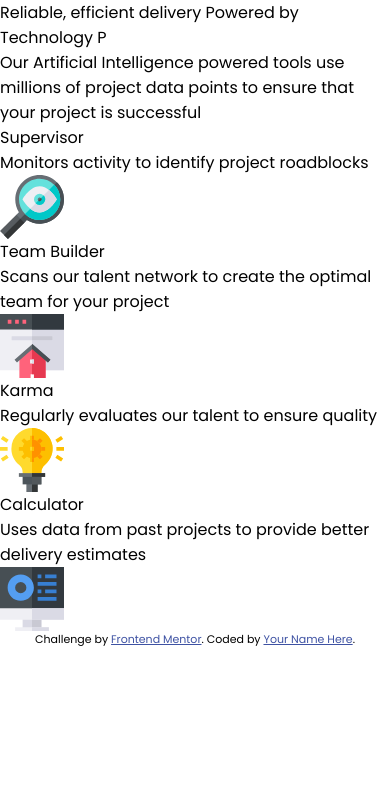
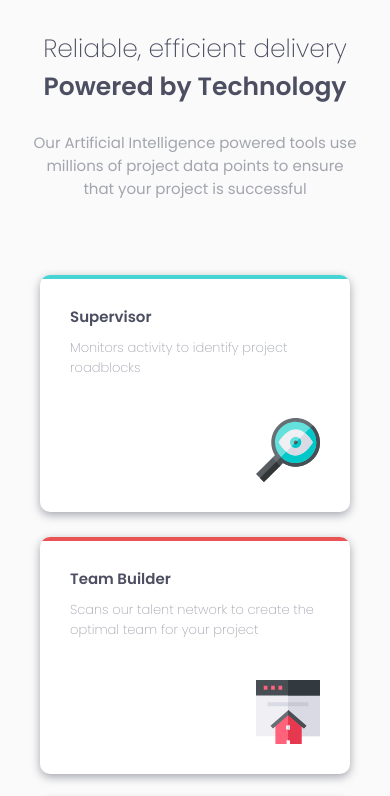
Before and after one commit to dangkhoa1195/four-card-feature-section, a plain HTML site: page index.html in a window 390 px wide. Shown: the top 796 px of the page. Drawn offline with Linux system fonts and the light colour scheme.

Commit message:
update css for mobile design

```diff
--- /dev/null
+++ b/css/_variables.scss
@@ -0,0 +1,10 @@
+$clr-red: hsl(0, 78%, 62%);
+$clr-cyan: hsl(180, 62%, 55%);
+$clr-orange: hsl(34, 97%, 64%);
+$clr-blue: hsl(212, 86%, 64%);
+$clr-background: hsl(0, 0%, 98%);
+$clr-primary: hsl(234, 12%, 34%);
+$clr-secondary: hsl(229, 6%, 66%);
+
+$fw-light: 200;
+$fw-bold: 600;
--- a/css/style.scss
+++ b/css/style.scss
@@ -1,4 +1,85 @@
 @import url('https://fonts.googleapis.com/css2?family=Poppins:wght@200;400;600&display=swap');
+@import './variables';
+html {
+  font-size: 62.5%;
+}
 body {
+  background-color: $clr-background;
+  display: grid;
   font-family: 'Poppins', sans-serif;
+  font-size: 15px;
+  min-height: 100vh;
+  place-items: center;
 }
+.container {
+  min-width: 37.5rem;
+  margin: 0 auto;
+  padding: 3rem;
+}
+.txt-highlight {
+  font-weight: $fw-bold;
+}
+.feature {
+  &__title {
+    color: $clr-primary;
+    font-size: 2.5rem;
+    font-weight: $fw-light;
+    margin-bottom: 2.5rem;
+    text-align: center;
+  }
+  &__desc {
+    color: $clr-secondary;
+    text-align: center;
+  }
+  &__services {
+    align-items: center;
+    display: flex;
+    justify-content: center;
+    flex-direction: column;
+    gap: 2.5rem;
+    margin-top: 7.5rem;
+  }
+  &__service {
+    background-color: #fff;
+    border-radius: 1rem;
+    box-shadow: 0 3px 10px 0 $clr-secondary;
+    width: 31rem;
+    padding: 3rem;
+    position: relative;
+    overflow: hidden;
+    &::after {
+      content: '';
+      height: 4px;
+      left: 0;
+      position: absolute;
+      top: 0;
+      width: 100%;
+    }
+    &--cyan::after {
+      background-color: $clr-cyan;
+    }
+    &--red::after {
+      background-color: $clr-red;
+    }
+    &--orange::after {
+      background-color: $clr-orange;
+    }
+    &--blue::after {
+      background-color: $clr-blue;
+    }
+    &-title {
+      color: $clr-primary;
+      font-weight: $fw-bold;
+      margin-bottom: 1rem;
+    }
+    &-desc {
+      color: $clr-secondary;
+      font-size: 1.3rem;
+      font-weight: $fw-light;
+      margin-bottom: 4rem;
+    }
+    &-img {
+      margin-left: auto;
+    }
+  }
+}
--- a/index.html
+++ b/index.html
@@ -32,14 +32,14 @@
         <section class="feature">
           <h1 class="feature__title">
             Reliable, efficient delivery
-            <span class="txt-highlight">Powered by Technology</span> P
+            <br /><span class="txt-highlight">Powered by Technology</span>
           </h1>
           <p class="feature__desc">
             Our Artificial Intelligence powered tools use millions of project
             data points to ensure that your project is successful
           </p>
-          <div class="features__services">
-            <div class="feature__service">
+          <div class="feature__services">
+            <div class="feature__service feature__service--cyan">
               <h2 class="feature__service-title">Supervisor</h2>
               <p class="feature__service-desc">
                 Monitors activity to identify project roadblocks
@@ -50,7 +50,7 @@
                 class="feature__service-img"
               />
             </div>
-            <div class="feature__service">
+            <div class="feature__service feature__service--red">
               <h2 class="feature__service-title">Team Builder</h2>
               <p class="feature__service-desc">
                 Scans our talent network to create the optimal team for your
@@ -62,7 +62,7 @@
                 class="feature__service-img"
               />
             </div>
-            <div class="feature__service">
+            <div class="feature__service feature__service--orange">
               <h2 class="feature__service-title">Karma</h2>
               <p class="feature__service-desc">
                 Regularly evaluates our talent to ensure quality
@@ -73,7 +73,7 @@
                 class="feature__service-img"
               />
             </div>
-            <div class="feature__service">
+            <div class="feature__service feature__service--blue">
               <h2 class="feature__service-title">Calculator</h2>
               <p class="feature__service-desc">
                 Uses data from past projects to provide better delivery
@@ -95,7 +95,7 @@
         Challenge by
         <a href="https://www.frontendmentor.io?ref=challenge" target="_blank"
           >Frontend Mentor</a
-        >. Coded by <a href="#">Your Name Here</a>.
+        >. Coded by <a href="#">Nguyen Dang Khoa</a>.
       </p>
     </footer>
   </body>
```
Also changed, not shown: css/style.css, 1 other file.
